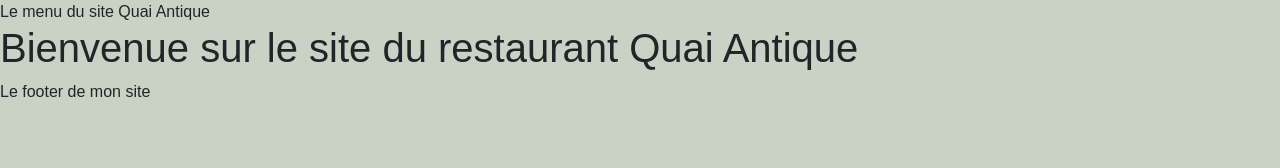
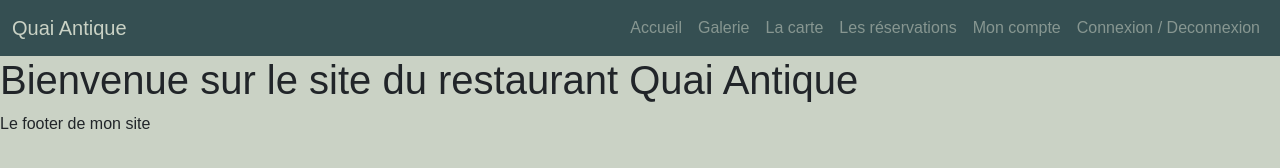
Before and after one commit to Liam-Alves/QuaiAntiqueRestaurantFront, a website with bundled scripts: page index.html in a window 1280 px wide. Built offline with nearby package versions, Linux system fonts and the light colour scheme; files whose address does not match are found by name; a web font is replaced by a local one.

Commit message:
Add site header

```diff
--- a/index.html
+++ b/index.html
@@ -13,7 +13,42 @@
 </head>
 <body>
 
-    <header> Le menu du site Quai Antique </header>
+    <header> <nav class="navbar navbar-expand-lg bg-dark" data-bs-theme="dark">
+        <div class="container-fluid">
+          <a class="navbar-brand" href="/">Quai Antique</a>
+          <button class="navbar-toggler" type="button" data-bs-toggle="collapse" data-bs-target="#navbarSupportedContent" aria-controls="navbarSupportedContent" aria-expanded="false" aria-label="Toggle navigation">
+            <span class="navbar-toggler-icon"></span>
+          </button>
+          <div class="collapse navbar-collapse" id="navbarSupportedContent">
+            <ul class="navbar-nav ms-auto mb-2 mb-lg-0">
+              <li class="nav-item">
+                <a class="nav-link" href="/">Accueil</a>
+              </li>
+              <li class="nav-item">
+                <a class="nav-link" href="/">Galerie</a>
+              </li>
+
+              <li class="nav-item">
+                <a class="nav-link" href="/">La carte</a>
+              </li>
+
+              <li class="nav-item">
+                <a class="nav-link" href="/">Les réservations</a>
+              </li>
+
+              <li class="nav-item">
+                <a class="nav-link" href="/">Mon compte</a>
+              </li>
+
+              <li class="nav-item">
+                <a class="nav-link" href="/">Connexion / Deconnexion</a>
+              </li>
+
+            </ul>
+
+          </div>
+        </div>
+      </nav> </header>
 
     <main id="main-page">
 
```
